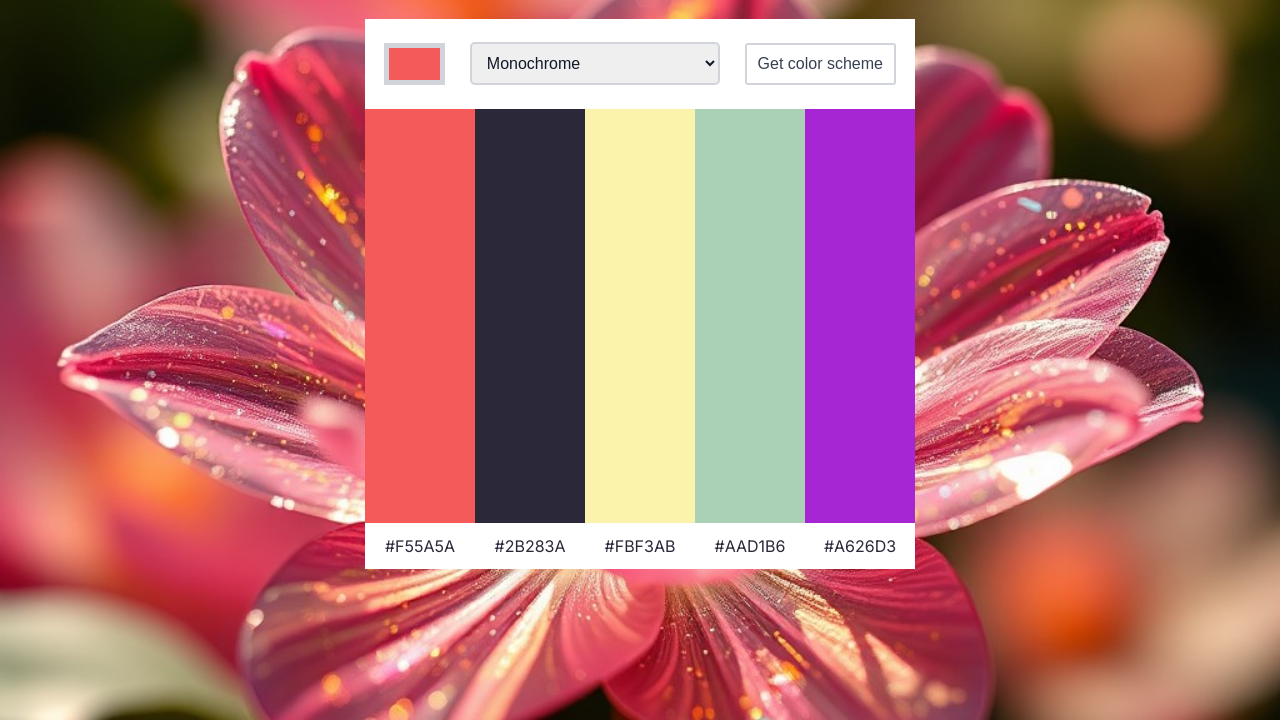
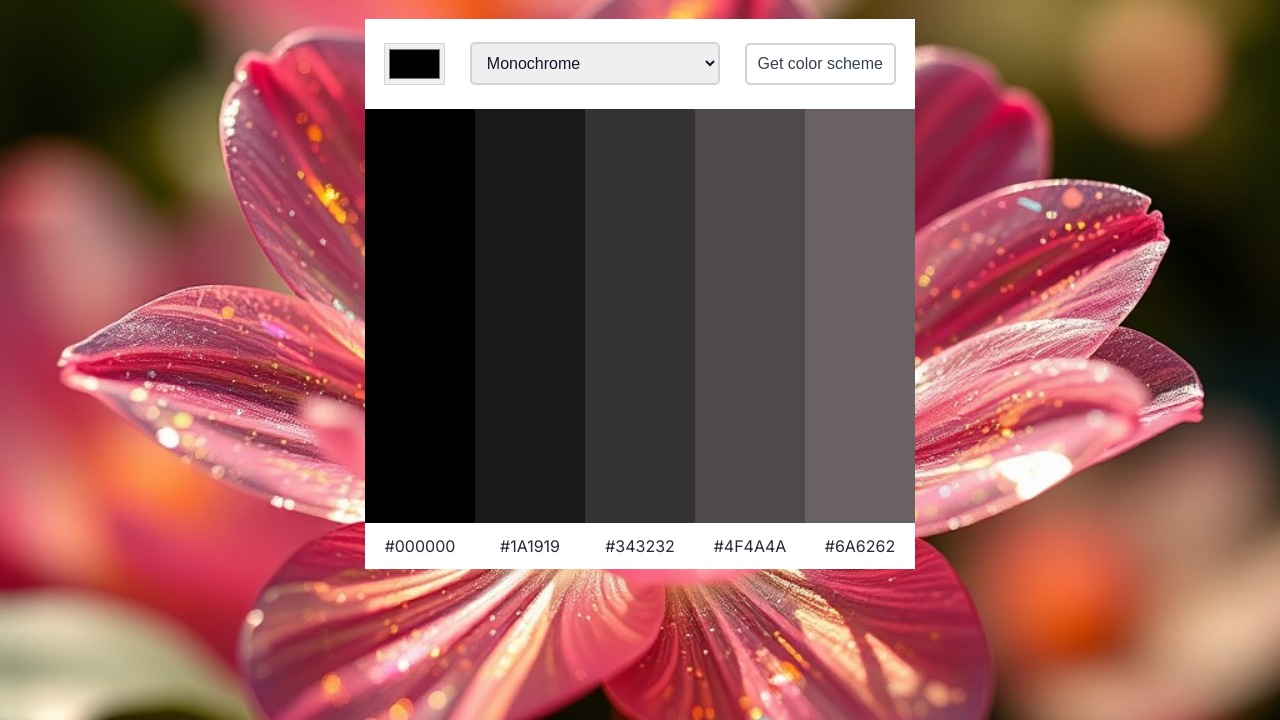
Before and after one commit to ChathurikaDissanayaka/working-with-apis, a website built with Vite: page urls-rest-and-blogspace/color-scheme-generator/index.html in a window 1280 px wide. Shown: the part 80-800 px from the top of the page. Built offline with nearby package versions, Linux system fonts and the light colour scheme.

Commit message:
Add changes

```diff
--- a/urls-rest-and-blogspace/color-scheme-generator/index.css
+++ b/urls-rest-and-blogspace/color-scheme-generator/index.css
@@ -20,7 +20,6 @@ body{
 .container{
     height: 550px;
     width: 550px;
-    /* border: 1px solid #111827; */
     background-color: #FFFFFF;
 }
 
@@ -29,9 +28,10 @@ h1{
     color: #111827;
 }
 
-.form{
+form{
     height: 90px;
     display: flex;
+    flex-direction: row;
     justify-content: space-between;
     align-items: center;
     padding: 27px 19px;
@@ -40,8 +40,7 @@ h1{
 .seed-color{
     width: 61px;
     height: 42px;
-    border: 5px solid #D1D5DB;
-    background-color: #F55A5A;
+    border: 1px solid #D1D5DB;
 }
 
 select{
@@ -60,7 +59,7 @@ button{
     border: 2px solid #D1D5DB;
     color: #374151;
     background-color: #FFFFFF;
-    border-radius: 3px;
+    border-radius: 5px;
 }
 
 button:hover{
@@ -77,23 +76,23 @@ button:hover{
 }
 
 .color-1{
-    background-color: #F55A5A;
+    background-color: #000000;
 }
 
 .color-2{
-    background-color: #2B283A;
+    background-color: #1A1919;
 }
 
 .color-3{
-    background-color: #FBF3AB;
+    background-color: #343232;
 }
 
 .color-4{
-    background-color: #AAD1B6;
+    background-color: #4F4A4A;
 }
 
 .color-5{
-    background-color: #A626D3;
+    background-color: #6A6262;
 }
 
 .color-code{
--- a/urls-rest-and-blogspace/color-scheme-generator/index.html
+++ b/urls-rest-and-blogspace/color-scheme-generator/index.html
@@ -16,13 +16,12 @@
 
 <body>
     <h1>Color Scheme Generator</h1>
-    <script src="index.js"></script>
-</body>
+
     <main class="container">
         <section class="form">
-        <div class="seed-color"></div>
-        <div>
-            <select name="seed-colors" id="seed-colors">
+            <form id="new-scheme" action="">
+                <input type="color" class="seed-color" name="seed-color" id="seed-color">
+                <select name="mode" id="mode">
                     <option value="monochrome" selected>Monochrome</option>
                     <option value="monochrome-dark">Monochrome-dark</option>
                     <option value="monochrome-light">Monochrome-light</option>
@@ -31,35 +30,35 @@
                     <option value="analogic-complement">Analogic-complement</option>
                     <option value="triad">Triad</option>
                 </select>
-        </div>
-        <form action="">
                 <button type="submit">Get color scheme</button>
             </form>
         </section>
 
-    <section class="colors">
-        <div class="color-1">
+        <section id="colors" class="colors">
+            <div id="color-1" class="color-1">
                 <div class="color"></div>
-            <div class="color-code">#F55A5A</div>
+                <div class="color-code">#000000</div>
             </div>
-        <div class="color-2">
+            <div id="color-2" class="color-2">
                 <div class="color"></div>
-            <div class="color-code">#2B283A</div>
+                <div class="color-code">#1A1919</div>
             </div>
-        <div class="color-3">
+            <div id="color-3" class="color-3">
                 <div class="color"></div>
-            <div class="color-code">#FBF3AB</div>
+                <div class="color-code">#343232</div>
             </div>
-        <div class="color-4">
+            <div id="color-4" class="color-4">
                 <div class="color"></div>
-            <div class="color-code">#AAD1B6</div>
+                <div class="color-code">#4F4A4A</div>
             </div>
-        <div class="color-5">
+            <div id="color-5" class="color-5">
                 <div class="color"></div>
-            <div class="color-code">#A626D3</div>
+                <div class="color-code">#6A6262</div>
             </div>
         </section>
     </main>
     <div id="ex"></div>
+    <script src="index.js"></script>
+</body>
 
 </html>
--- a/urls-rest-and-blogspace/color-scheme-generator/index.js
+++ b/urls-rest-and-blogspace/color-scheme-generator/index.js
@@ -0,0 +1,36 @@
+const form = document.getElementById('new-scheme')
+const seedColorEl = document.getElementById('seed-color')
+const modeEl = document.getElementById('mode')
+const colors = document.getElementById('colors')
+
+let colorArr = []
+
+function renderColors() {
+    let colorString = ''
+
+    colorArr.forEach(function(color, index){
+        index++
+        colorString += `
+            <div id="color-${index}" class="color-${index}">
+                <div class="color" style="background-color : ${color.hex.value};"></div>
+                <div class="color-code">${color.hex.value}</div>
+            </div>`
+        })
+        colors.innerHTML = colorString
+}
+
+form.addEventListener('submit', function(e){
+    e.preventDefault();
+
+    const seedColor = seedColorEl.value.substring(1)
+    const mode = modeEl.value
+
+    const url = `https://www.thecolorapi.com/scheme?hex=${seedColor}&format=json&mode=${mode}&count=5`
+
+    fetch(url)
+        .then(response => response.json())
+        .then(data => {
+            colorArr = data.colors
+            renderColors()
+        })
+})
```
Lines whose indentation alone changed are shown as unchanged.
